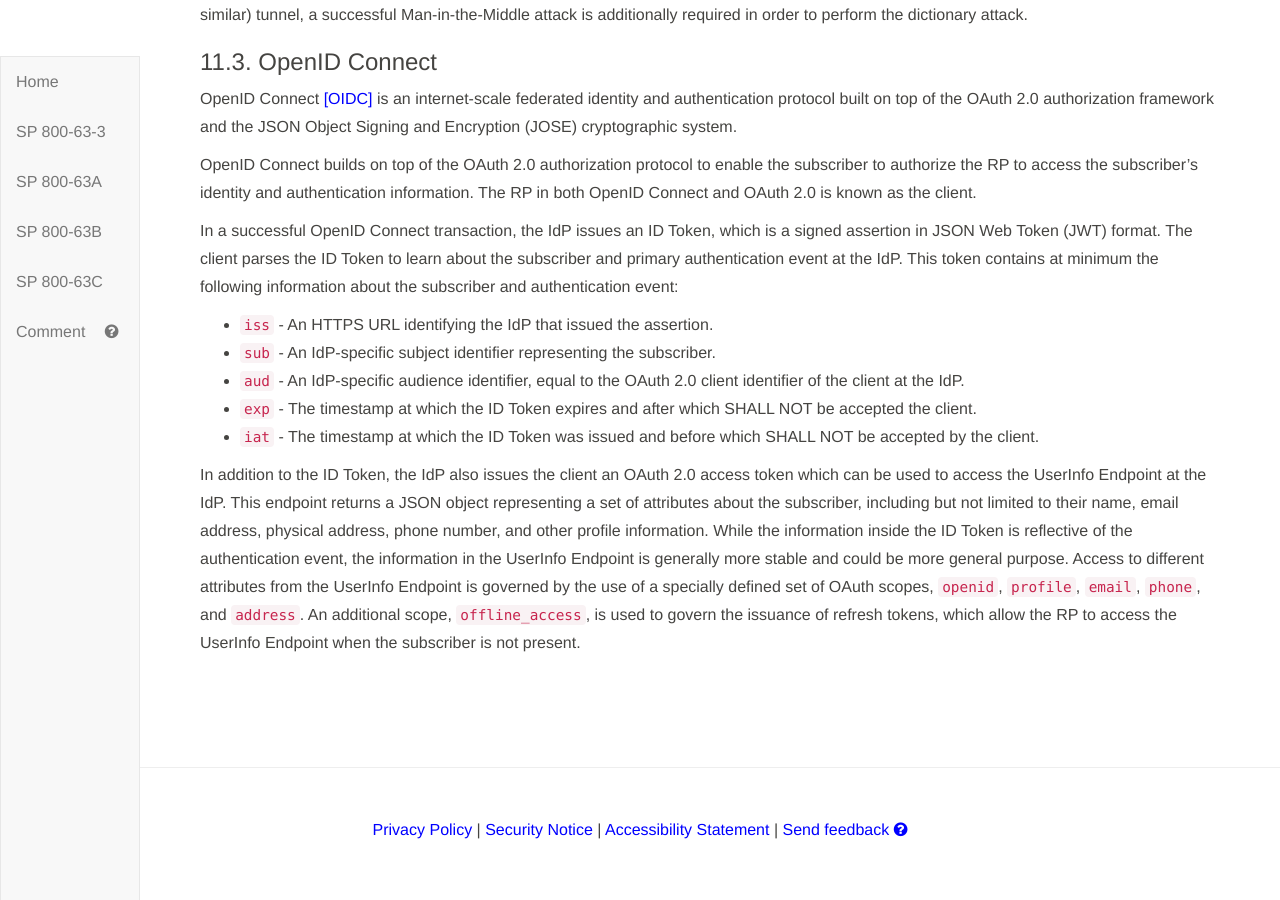
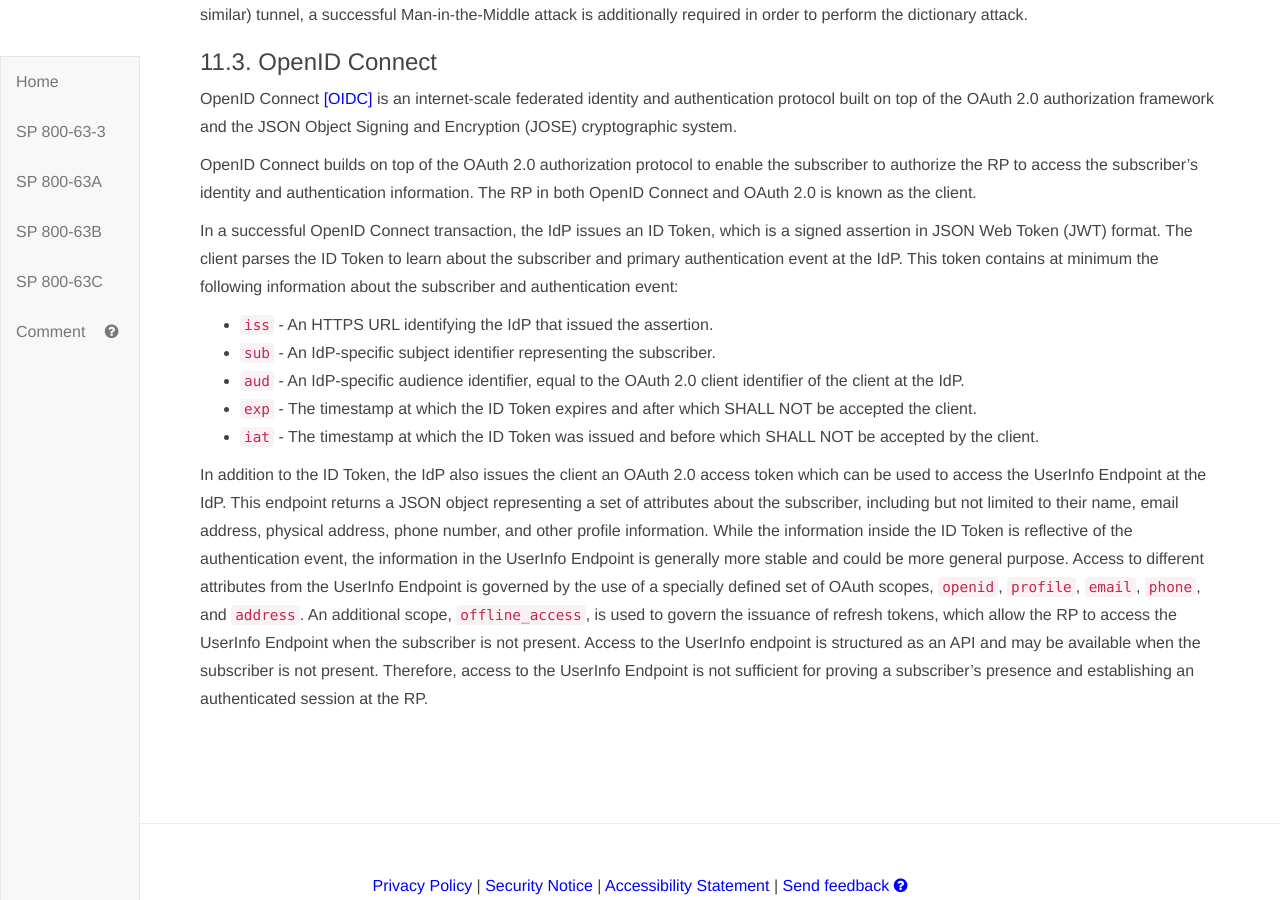
Before and after one commit to usnistgov/800-63-3, a Jekyll site: the page built from sp800-63c/sec11_examples.md, in a window 1280 px wide and 900 px high, scrolled down 1715 px. Built offline with Jekyll 4.4.1, drawn with Linux system fonts in a browser that asks for light colours; our own code applies the rules of GitHub Pages for plain Markdown files; before the commit the page ends 2559 px from its top, so only the background shows below that.

Commit message:
added note that user info isn’t sufficient on its own

```diff
--- a/sp800-63c/sec11_examples.md
+++ b/sp800-63c/sec11_examples.md
@@ -92,4 +92,4 @@ In a successful OpenID Connect transaction, the IdP issues an ID Token, which is
  - `exp` - The timestamp at which the ID Token expires and after which SHALL NOT be accepted the client.
  - `iat` - The timestamp at which the ID Token was issued and before which SHALL NOT be accepted by the client.
 
-In addition to the ID Token, the IdP also issues the client an OAuth 2.0 access token which can be used to access the UserInfo Endpoint at the IdP. This endpoint returns a JSON object representing a set of attributes about the subscriber, including but not limited to their name, email address, physical address, phone number, and other profile information. While the information inside the ID Token is reflective of the authentication event, the information in the UserInfo Endpoint is generally more stable and could be more general purpose. Access to different attributes from the UserInfo Endpoint is governed by the use of a specially defined set of OAuth scopes, `openid`, `profile`, `email`, `phone`, and `address`. An additional scope, `offline_access`, is used to govern the issuance of refresh tokens, which allow the RP to access the UserInfo Endpoint when the subscriber is not present.
+In addition to the ID Token, the IdP also issues the client an OAuth 2.0 access token which can be used to access the UserInfo Endpoint at the IdP. This endpoint returns a JSON object representing a set of attributes about the subscriber, including but not limited to their name, email address, physical address, phone number, and other profile information. While the information inside the ID Token is reflective of the authentication event, the information in the UserInfo Endpoint is generally more stable and could be more general purpose. Access to different attributes from the UserInfo Endpoint is governed by the use of a specially defined set of OAuth scopes, `openid`, `profile`, `email`, `phone`, and `address`. An additional scope, `offline_access`, is used to govern the issuance of refresh tokens, which allow the RP to access the UserInfo Endpoint when the subscriber is not present. Access to the UserInfo endpoint is structured as an API and may be available when the subscriber is not present. Therefore, access to the UserInfo Endpoint is not sufficient for proving a subscriber's presence and establishing an authenticated session at the RP.
```
